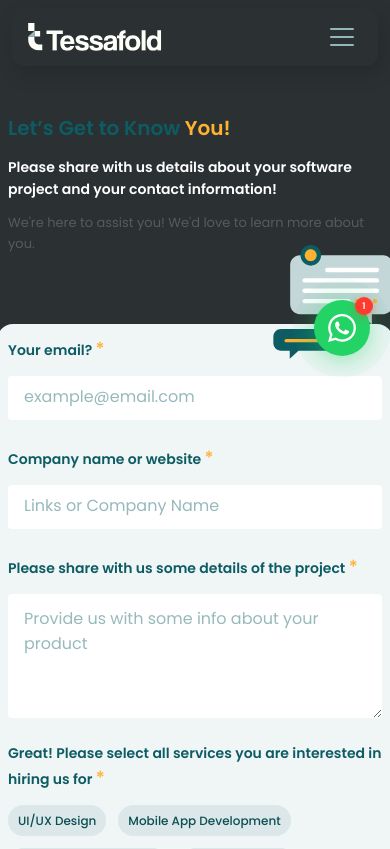
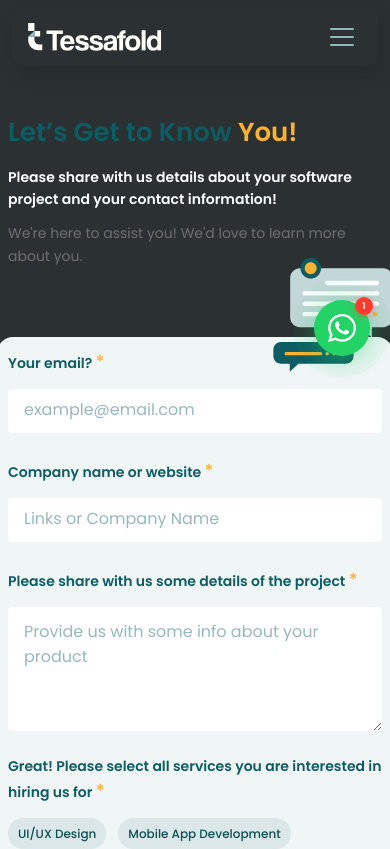
Before and after one commit to saeed-karout/tessafold-front, a React (Vite) app: page /contact in a window 390 px wide. Shown: the top 849 px of the page. Built offline with nearby package versions, Linux system fonts and the light colour scheme.

Commit message:
fixed contact

```diff
--- a/src/pages/ContactPage.jsx
+++ b/src/pages/ContactPage.jsx
@@ -137,8 +137,8 @@ function ContactPage() {
             <div className="titles">
               {t('contact.title') || 'Get in Touch'} <span>{t('contact.titleHighlight') || 'Now'}</span>
             </div>
-            <div className="subtitles">{t('contact.subtitle') || 'Let’s Collaborate'}</div>
-            <p>{t('contact.description') || 'Reach out to discuss your project.'}</p>
+            <div className="subtitles" style={{ direction: currentLang === 'ar' ? 'rtl' : 'ltr' }}>{t('contact.subtitle') || 'Let’s Collaborate'}</div>
+            <p >{t('contact.description') || 'Reach out to discuss your project.'}</p>
           </div>
           <div className="frame-form">
             <div className="form" style={{ direction: currentLang === 'ar' ? 'rtl' : 'ltr' }}>
--- a/src/styles/Contact.scss
+++ b/src/styles/Contact.scss
@@ -70,7 +70,7 @@
   }
 
   @media (max-width: var(--breakpoint-mobile)) {
-    font-size: 24px;
+    font-size: 26px;
   }
 }
 
@@ -91,7 +91,7 @@
 }
 
 .top p {
-  color: var(--Black-black-9, #575B5C);
+  color: var(--Black-black-9, #6d6f6f);
 
   font-size: 16px;
   font-weight: 400;
@@ -517,7 +517,7 @@ filter: blur(50px);
   }
 
   .top .titles {
-    font-size: 20px;
+    font-size: 26px;
   }
 
   .top .subtitles {
@@ -525,7 +525,7 @@ filter: blur(50px);
   }
 
   .top p {
-    font-size: 13px;
+    font-size: 14px;
   }
 
   .frame-form {
@@ -546,7 +546,7 @@ filter: blur(50px);
 
   .submit {
     padding: 8px 24px;
-    width: 100%;
+    // width: 100%;
   }
 
   .submit span {
```
